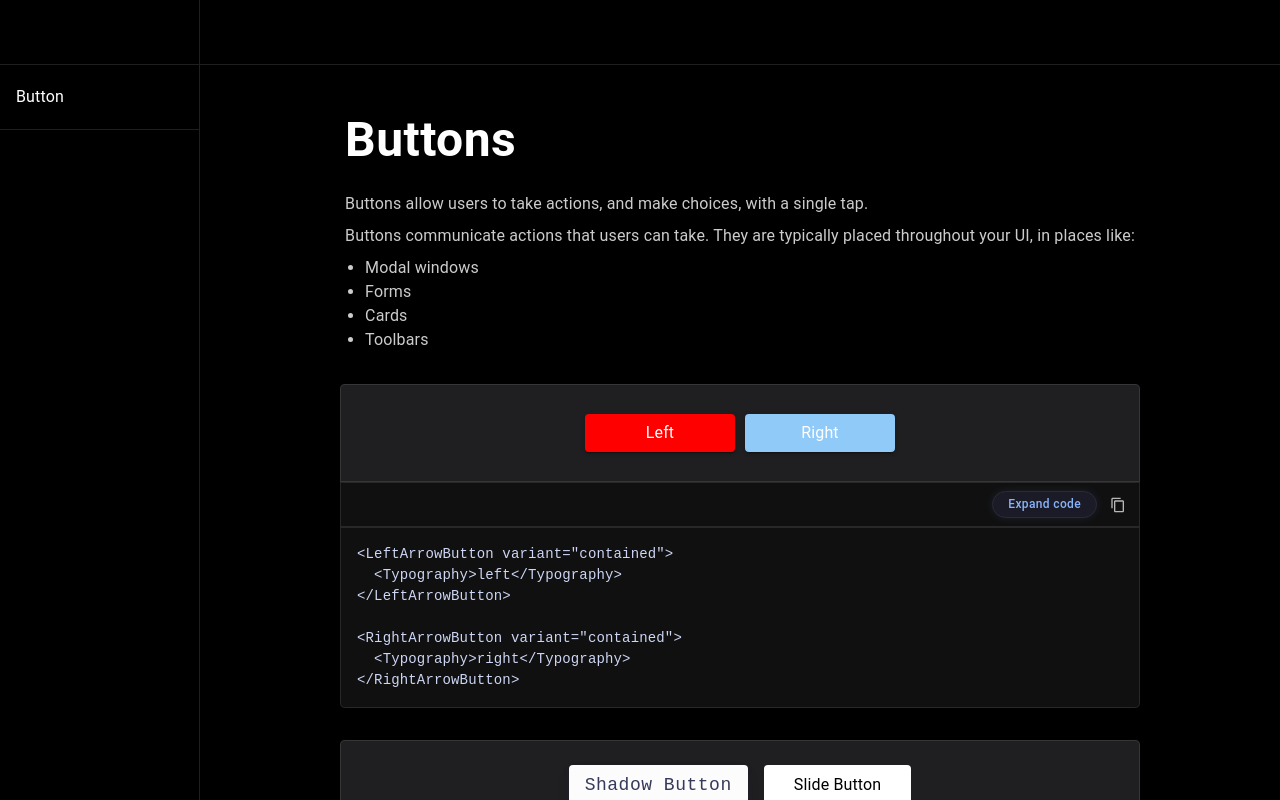
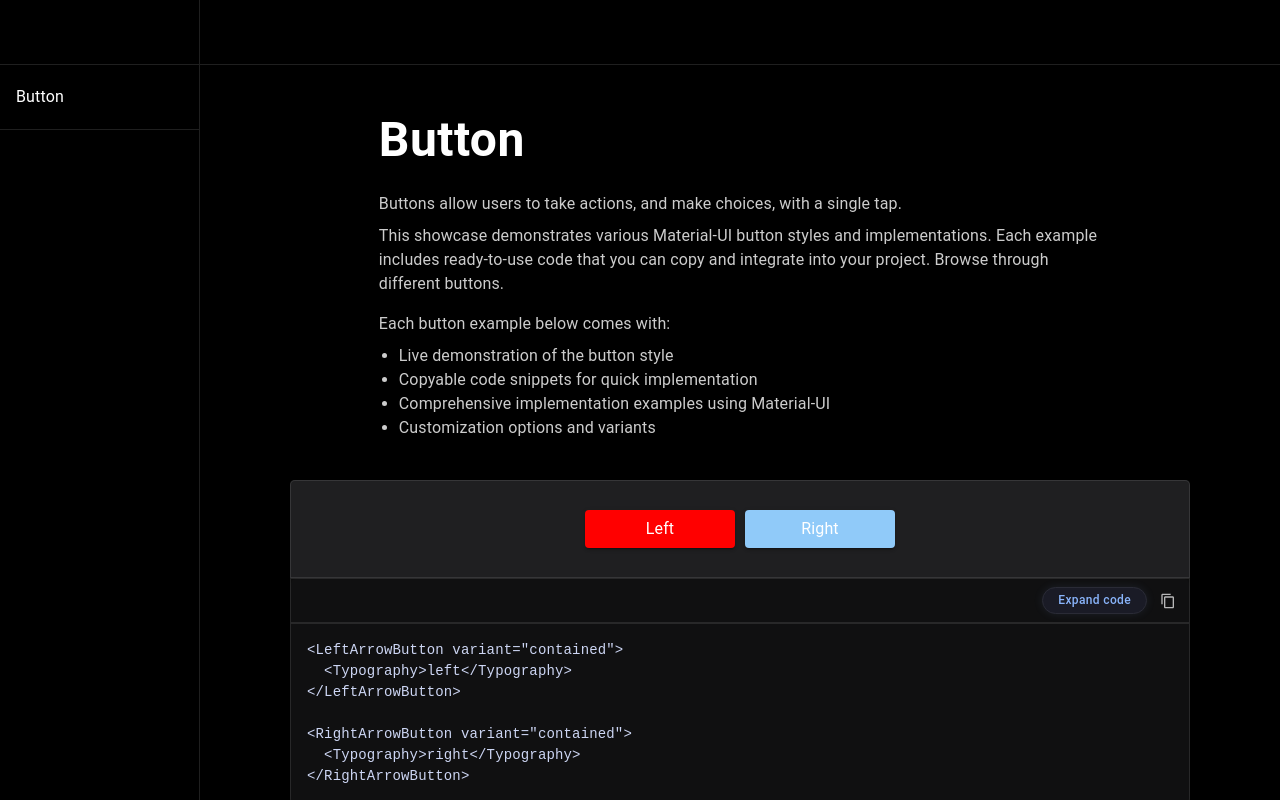
Before and after one commit to Surjendu-kar/ByteUI-Core, a React (Vite) app: page / in a window 1280 px wide. Shown: the top 800 px of the page. Built offline with nearby package versions, Linux system fonts and the light colour scheme.

Commit message:
Add button Info

```diff
--- a/src/components/Buttons/Buttons.tsx
+++ b/src/components/Buttons/Buttons.tsx
@@ -15,6 +15,7 @@ const Title = styled(Typography)(({ theme }) => ({
   fontWeight: 700,
   color: "#fff",
   marginBottom: theme.spacing(2),
+  textAlign: "left",
 }));
 
 const Description = styled(Typography)(({ theme }) => ({
@@ -25,23 +26,45 @@ const Description = styled(Typography)(({ theme }) => ({
 
 function Buttons() {
   return (
-    <Stack sx={{ width: "100%", gap: 4, pb: "5rem", alignItems: "center" }}>
-      <Box>
-        <Title>Buttons</Title>
+    <Stack sx={{ width: "100%", pb: "5rem", alignItems: "center" }}>
+      <Stack sx={{ gap: 5, width: "100%" }}>
+        <Box
+          sx={{
+            width: "70%",
+            margin: "0 auto",
+            display: "flex",
+            flexDirection: "column",
+            alignItems: "flex-start",
+          }}
+        >
+          <Box sx={{ width: "100%" }}>
+            <Title>Button</Title>
             <Description>
-          Buttons allow users to take actions, and make choices, with a single
-          tap.
+              Buttons allow users to take actions, and make choices, with a
+              single tap.
             </Description>
             <Description>
-          Buttons communicate actions that users can take. They are typically
-          placed throughout your UI, in places like:
+              This showcase demonstrates various Material-UI button styles and
+              implementations. Each example includes ready-to-use code that you
+              can copy and integrate into your project. Browse through different
+              buttons.
             </Description>
-        <ul style={{ color: "rgba(255, 255, 255, 0.8)", marginLeft: "20px" }}>
-          <li>Modal windows</li>
-          <li>Forms</li>
-          <li>Cards</li>
-          <li>Toolbars</li>
+
+            <Description sx={{ mt: 2 }}>
+              Each button example below comes with:
+            </Description>
+            <ul
+              style={{
+                color: "rgba(255, 255, 255, 0.8)",
+                marginLeft: "20px",
+              }}
+            >
+              <li>Live demonstration of the button style</li>
+              <li>Copyable code snippets for quick implementation</li>
+              <li>Comprehensive implementation examples using Material-UI</li>
+              <li>Customization options and variants</li>
             </ul>
+          </Box>
         </Box>
 
         <Box sx={{ width: "100%" }}>
@@ -75,6 +98,7 @@ function Buttons() {
           <Button10 />
         </Box>
       </Stack>
+    </Stack>
   );
 }
 
--- a/src/components/CodeViewer/CodeViewer.tsx
+++ b/src/components/CodeViewer/CodeViewer.tsx
@@ -42,7 +42,7 @@ const CodeViewer: FC<CodeViewerProps> = ({
   return (
     <Paper
       sx={{
-        maxWidth: 800,
+        maxWidth: 900,
         mx: "auto",
       }}
     >
```
Lines whose indentation alone changed are shown as unchanged.
